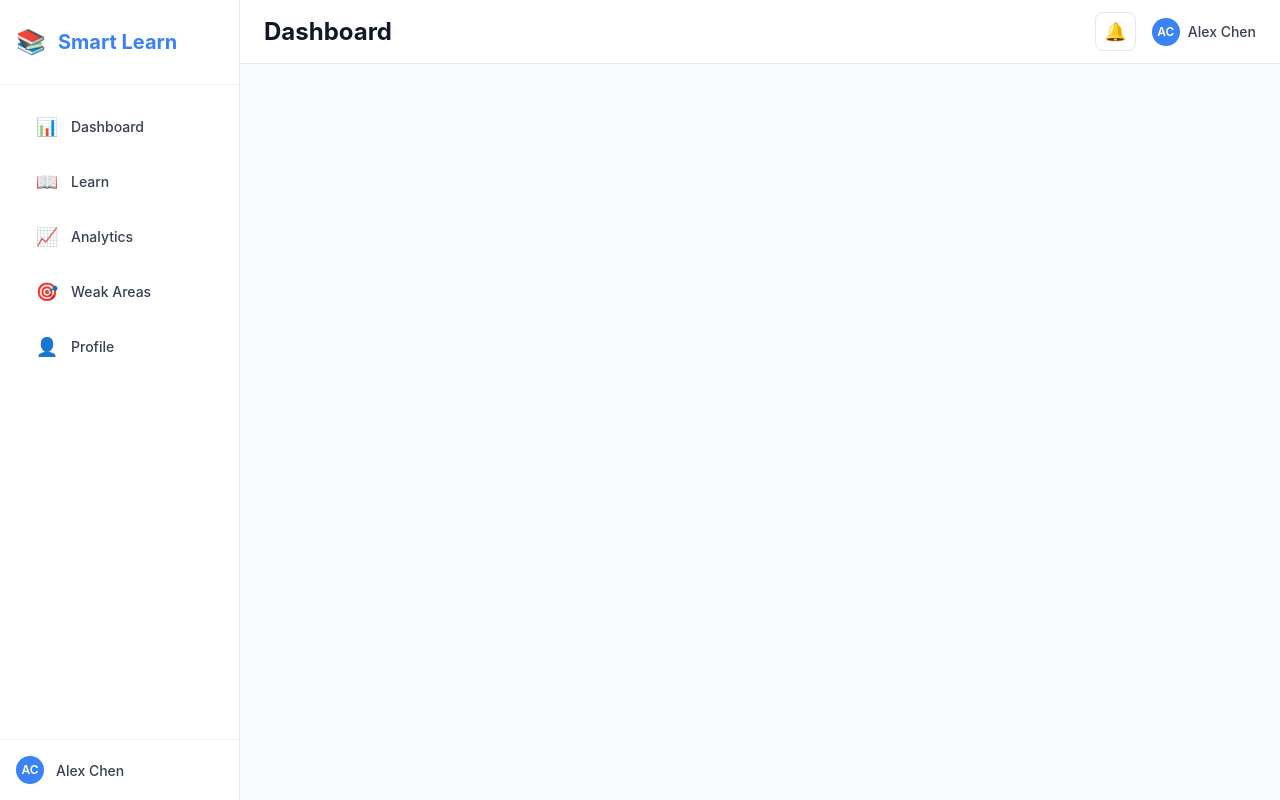
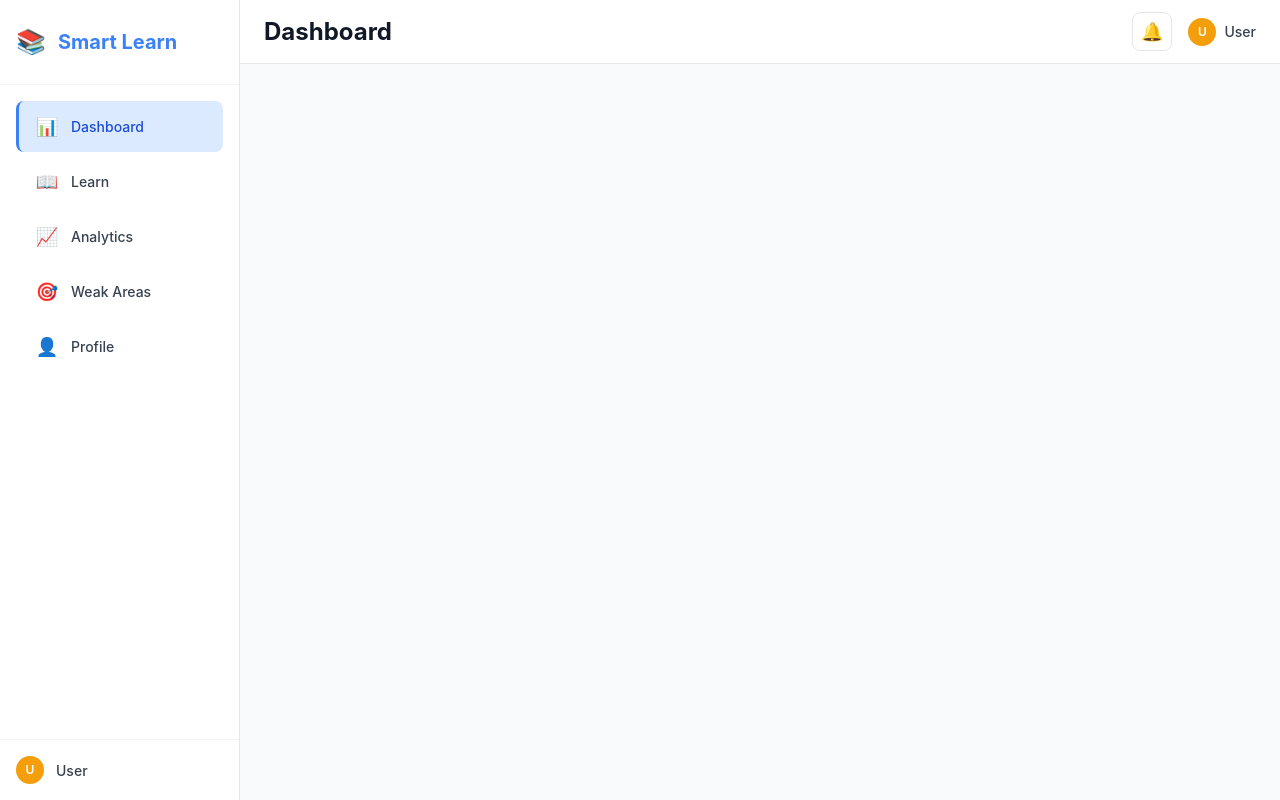
Before and after one commit to Jacksang/smart_learn, a Vue app in the folder frontend/: page / in a window 1280 px wide. Built offline with nearby package versions, Linux system fonts and the light colour scheme; sample sign-in values are in the browser's storage.

Commit message:
Fix: Hardcoded 'Alex Chen' → reads from auth store + route paths corrected
- TopHeader and SidebarNav now use useAuthStore for user name
- SidebarNav: /dashboard → / (matches router)
- Display name falls back: display_name → name → 'User'

```diff
--- a/frontend/src/components/SidebarNav.vue
+++ b/frontend/src/components/SidebarNav.vue
@@ -1,18 +1,20 @@
 <script setup>
+import { computed } from 'vue';
 import { RouterLink, useRoute } from 'vue-router';
+import { useAuthStore } from '../stores/authStore';
 import BaseAvatar from './BaseAvatar.vue';
 
 const route = useRoute();
+const authStore = useAuthStore();
+const userName = computed(() => authStore.user?.display_name || authStore.user?.name || 'User');
 
 const navItems = [
-  { to: '/dashboard', icon: '📊', label: 'Dashboard' },
+  { to: '/', icon: '📊', label: 'Dashboard' },
   { to: '/learn', icon: '📖', label: 'Learn' },
   { to: '/analytics', icon: '📈', label: 'Analytics' },
   { to: '/weak-areas', icon: '🎯', label: 'Weak Areas' },
   { to: '/profile', icon: '👤', label: 'Profile' },
 ];
-
-const userName = 'Alex Chen';
 </script>
 
 <template>
--- a/frontend/src/components/TopHeader.vue
+++ b/frontend/src/components/TopHeader.vue
@@ -1,5 +1,10 @@
 <script setup>
+import { computed } from 'vue';
+import { useAuthStore } from '../stores/authStore';
 import BaseAvatar from './BaseAvatar.vue';
+
+const authStore = useAuthStore();
+const userName = computed(() => authStore.user?.display_name || authStore.user?.name || 'User');
 
 defineProps({
   unreadCount: {
@@ -7,8 +12,6 @@ defineProps({
     default: 0,
   },
 });
-
-const userName = 'Alex Chen';
 </script>
 
 <template>
```
